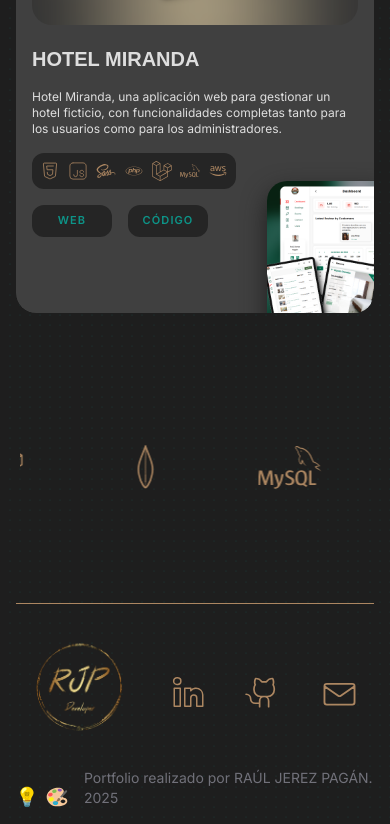
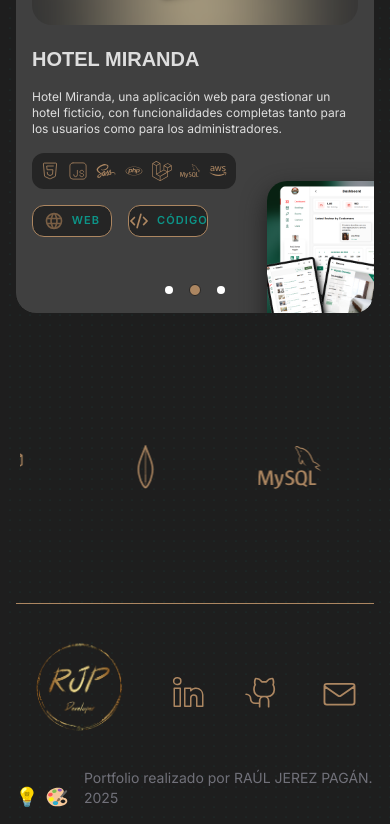
Before and after one commit to Rauljp16/my-portfolio, a Next.js app: page / in a window 390 px wide. Shown: the part 2134-2958 px from the top of the page. Built offline with nearby package versions, Linux system fonts and the light colour scheme; a web font is replaced by a local one.

Commit message:
responsive projects terminado

```diff
--- a/components/Projects.tsx
+++ b/components/Projects.tsx
@@ -191,16 +191,34 @@ function Projects() {
               <Link
                 target="_blank"
                 href="https://github.com/Rauljp16/Restaurante-mexicano"
-                className="rounded-xl w-20 h-8 flex justify-center text-[11px] font-semibold tracking-widest text-teal-600 hover:drop-shadow-tealXs hover:text-background-light bg-background-dark/80 hover:scale-110 transition duration-700 ease-in-out py-1"
+                className="rounded-xl w-20 h-8 flex justify-center text-[11px] font-semibold tracking-widest border border-goldDark text-teal-600 hover:drop-shadow-tealXs hover:text-background-light bg-background-dark/80 hover:scale-110 transition duration-700 ease-in-out py-1"
               >
+                <div className="flex items-center gap-2">
+                  <Image
+                    src="svg/web.svg"
+                    alt="icono projects"
+                    className="w-5 h-5"
+                    width={30}
+                    height={30}
+                  />
                   <p className="flex items-center">WEB</p>
+                </div>
               </Link>
               <Link
                 target="_blank"
                 href="https://github.com/Rauljp16/Restaurante-mexicano"
-                className="rounded-xl w-20 h-8 flex justify-center font-semibold text-[11px] tracking-widest text-teal-600 hover:drop-shadow-tealXs hover:text-background-light bg-background-dark/80 hover:scale-110 transition duration-700 ease-in-out py-1"
+                className="rounded-xl w-20 h-8 flex justify-center font-semibold text-[11px] tracking-widest border border-goldDark text-teal-600 hover:drop-shadow-tealXs hover:text-background-light bg-background-dark/80 hover:scale-110 transition duration-700 ease-in-out py-1"
               >
+                <div className="flex items-center gap-2">
+                  <Image
+                    src="svg/code.svg"
+                    alt="icono projects"
+                    className="w-5 h-5"
+                    width={30}
+                    height={30}
+                  />
                   <p className="flex items-center">CÓDIGO</p>
+                </div>
               </Link>
             </div>
           </div>
@@ -298,16 +316,34 @@ function Projects() {
               <Link
                 target="_blank"
                 href="http://13.39.47.117/"
-                className="rounded-xl w-20 h-8 flex justify-center text-[11px] font-semibold tracking-widest text-teal-600 hover:drop-shadow-tealXs hover:text-background-light bg-background-dark/80 hover:scale-110 transition duration-700 ease-in-out py-1"
+                className="rounded-xl w-20 h-8 flex justify-center text-[11px] font-semibold tracking-widest border border-goldDark text-teal-600 hover:drop-shadow-tealXs hover:text-background-light bg-background-dark/80 hover:scale-110 transition duration-700 ease-in-out py-1"
               >
+                <div className="flex items-center gap-2">
+                  <Image
+                    src="svg/web.svg"
+                    alt="icono projects"
+                    className="w-5 h-5"
+                    width={30}
+                    height={30}
+                  />
                   <p className="flex items-center">WEB</p>
+                </div>
               </Link>
               <Link
                 target="_blank"
                 href="https://github.com/Rauljp16/Miranda-Laravel"
-                className="rounded-xl w-20 h-8 flex justify-center text-[11px] font-semibold tracking-widest text-teal-600 hover:drop-shadow-tealXs hover:text-background-light bg-background-dark/80 hover:scale-110 transition duration-700 ease-in-out py-1"
+                className="rounded-xl w-20 h-8 flex justify-center text-[11px] font-semibold tracking-widest border border-goldDark text-teal-600 hover:drop-shadow-tealXs hover:text-background-light bg-background-dark/80 hover:scale-110 transition duration-700 ease-in-out py-1"
               >
+                <div className="flex items-center gap-2">
+                  <Image
+                    src="svg/code.svg"
+                    alt="icono projects"
+                    className="w-5 h-5"
+                    width={30}
+                    height={30}
+                  />
                   <p className="flex items-center">CÓDIGO</p>
+                </div>
               </Link>
             </div>
           </div>
@@ -387,16 +423,34 @@ function Projects() {
               <Link
                 target="_blank"
                 href="https://d17y33nb4a9wqn.cloudfront.net/"
-                className="rounded-xl w-20 h-8 flex justify-center font-semibold text-[11px] tracking-widest text-teal-600 hover:drop-shadow-tealXs hover:text-background-light bg-background-dark/80 hover:scale-110 transition duration-700 ease-in-out py-1"
+                className="rounded-xl w-20 h-8 flex justify-center font-semibold text-[11px] tracking-widest border border-goldDark text-teal-600 hover:drop-shadow-tealXs hover:text-background-light bg-background-dark/80 hover:scale-110 transition duration-700 ease-in-out py-1"
               >
+                <div className="flex items-center gap-2">
+                  <Image
+                    src="svg/web.svg"
+                    alt="icono projects"
+                    className="w-5 h-5"
+                    width={30}
+                    height={30}
+                  />
                   <p className="flex items-center">WEB</p>
+                </div>
               </Link>
               <Link
                 target="_blank"
                 href="https://github.com/Rauljp16/Dashboard-"
-                className="rounded-xl w-20 h-8 flex justify-center font-semibold text-[11px] tracking-widest text-teal-600 hover:drop-shadow-tealXs hover:text-background-light bg-background-dark/80 hover:scale-110 transition duration-700 ease-in-out py-1"
+                className="rounded-xl w-20 h-8 flex justify-center font-semibold text-[11px] tracking-widest border border-goldDark text-teal-600 hover:drop-shadow-tealXs hover:text-background-light bg-background-dark/80 hover:scale-110 transition duration-700 ease-in-out py-1"
               >
+                <div className="flex items-center gap-2">
+                  <Image
+                    src="svg/code.svg"
+                    alt="icono projects"
+                    className="w-5 h-5"
+                    width={30}
+                    height={30}
+                  />
                   <p className="flex items-center">CÓDIGO</p>
+                </div>
               </Link>
             </div>
           </div>
@@ -468,16 +522,34 @@ function Projects() {
               <Link
                 target="_blank"
                 href="https://d2y2vhecn82g01.cloudfront.net/"
-                className="rounded-xl w-20 h-8 flex justify-center font-semibold text-[11px] tracking-widest text-teal-600 hover:drop-shadow-tealXs hover:text-background-light bg-background-dark/80 hover:scale-110 transition duration-700 ease-in-out py-1"
+                className="rounded-xl w-20 h-8 flex justify-center font-semibold text-[11px] tracking-widest border border-goldDark text-teal-600 hover:drop-shadow-tealXs hover:text-background-light bg-background-dark/80 hover:scale-110 transition duration-700 ease-in-out py-1"
               >
+                <div className="flex items-center gap-2">
+                  <Image
+                    src="svg/web.svg"
+                    alt="icono projects"
+                    className="w-5 h-5"
+                    width={30}
+                    height={30}
+                  />
                   <p className="flex items-center">WEB</p>
+                </div>
               </Link>
               <Link
                 target="_blank"
                 href="https://github.com/Rauljp16/oxygallery"
-                className="rounded-xl w-20 h-8 flex justify-center font-semibold text-[11px] tracking-widest text-teal-600 hover:drop-shadow-tealXs hover:text-background-light bg-background-dark/80 hover:scale-110 transition duration-700 ease-in-out py-1"
+                className="rounded-xl w-20 h-8 flex justify-center font-semibold text-[11px] tracking-widest border border-goldDark text-teal-600 hover:drop-shadow-tealXs hover:text-background-light bg-background-dark/80 hover:scale-110 transition duration-700 ease-in-out py-1"
               >
+                <div className="flex items-center gap-2">
+                  <Image
+                    src="svg/code.svg"
+                    alt="icono projects"
+                    className="w-5 h-5"
+                    width={30}
+                    height={30}
+                  />
                   <p className="flex items-center">CÓDIGO</p>
+                </div>
               </Link>
             </div>
           </div>
@@ -549,21 +621,52 @@ function Projects() {
               <Link
                 target="_blank"
                 href="https://rauljp16.github.io/OxygenShop/"
-                className="rounded-xl w-20 h-8 flex justify-center font-semibold text-[11px] tracking-widest text-teal-600 hover:drop-shadow-tealXs hover:text-background-light bg-background-dark/80 hover:scale-110 transition duration-700 ease-in-out py-1"
+                className="rounded-xl w-20 h-8 flex justify-center font-semibold text-[11px] tracking-widest border border-goldDark text-teal-600 hover:drop-shadow-tealXs hover:text-background-light bg-background-dark/80 hover:scale-110 transition duration-700 ease-in-out py-1"
               >
+                <div className="flex items-center gap-2">
+                  <Image
+                    src="svg/web.svg"
+                    alt="icono projects"
+                    className="w-5 h-5"
+                    width={30}
+                    height={30}
+                  />
                   <p className="flex items-center">WEB</p>
+                </div>
               </Link>
               <Link
                 target="_blank"
                 href="https://github.com/Rauljp16/OxygenShop"
-                className="rounded-xl w-20 h-8 flex justify-center font-semibold text-[11px] tracking-widest text-teal-600 hover:drop-shadow-tealXs hover:text-background-light bg-background-dark/80 hover:scale-110 transition duration-700 ease-in-out py-1"
+                className="rounded-xl w-24 h-8 flex justify-center font-semibold text-[11px] tracking-widest border border-goldDark text-teal-600 hover:drop-shadow-tealXs hover:text-background-light bg-background-dark/80 hover:scale-110 transition duration-700 ease-in-out py-1"
               >
+                <div className="flex items-center gap-2">
+                  <Image
+                    src="svg/code.svg"
+                    alt="icono projects"
+                    className="w-5 h-5"
+                    width={30}
+                    height={30}
+                  />
                   <p className="flex items-center">CÓDIGO</p>
+                </div>
               </Link>
             </div>
           </div>
         </article>
       </div>
+      <article className="absolute bottom-[16%] md:bottom-[13%] lg:bottom-[7%] mx-auto w-full">
+        <div className="flex justify-center items-center gap-4 p-3">
+          <button
+            onClick={handlePrev}
+            className="w-2 h-2 rounded-full bg-white"
+          ></button>
+          <div className="w-3 h-3 rounded-full border border-neutral-800 bg-goldDark"></div>
+          <button
+            onClick={handleNext}
+            className="w-2 h-2 rounded-full bg-white"
+          ></button>
+        </div>
+      </article>
     </section>
   );
 }
```
Also changed, not shown: public/svg/code.svg (added), public/svg/web.svg (added). Lines whose indentation alone changed are shown as unchanged.
